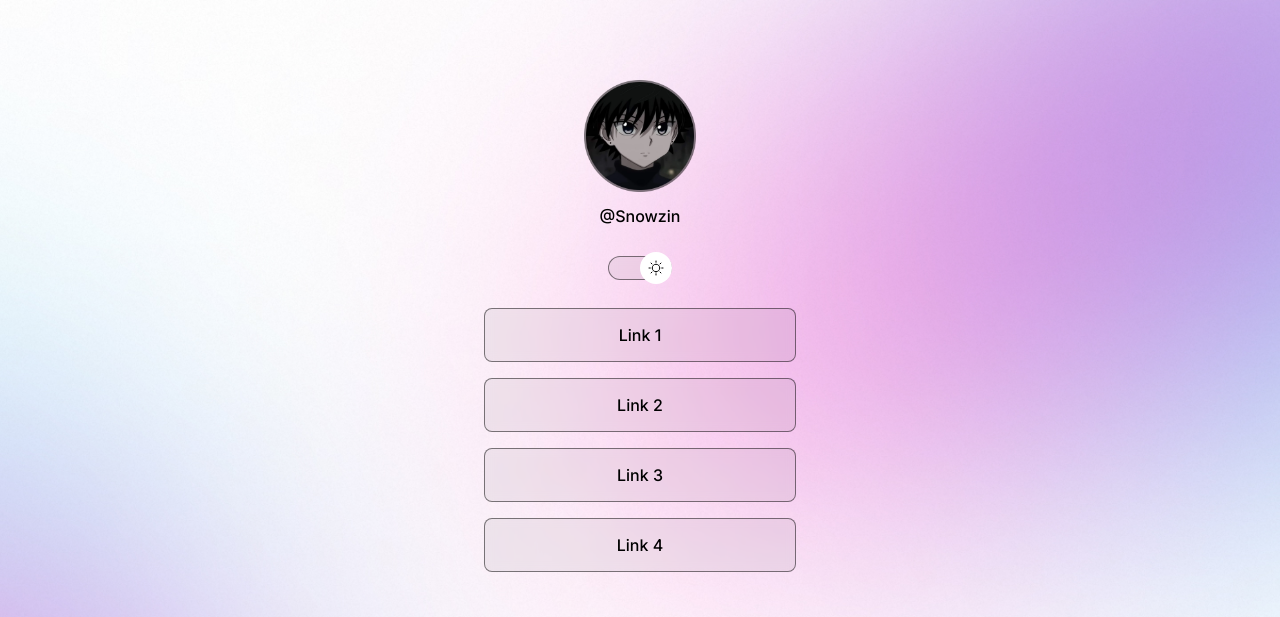
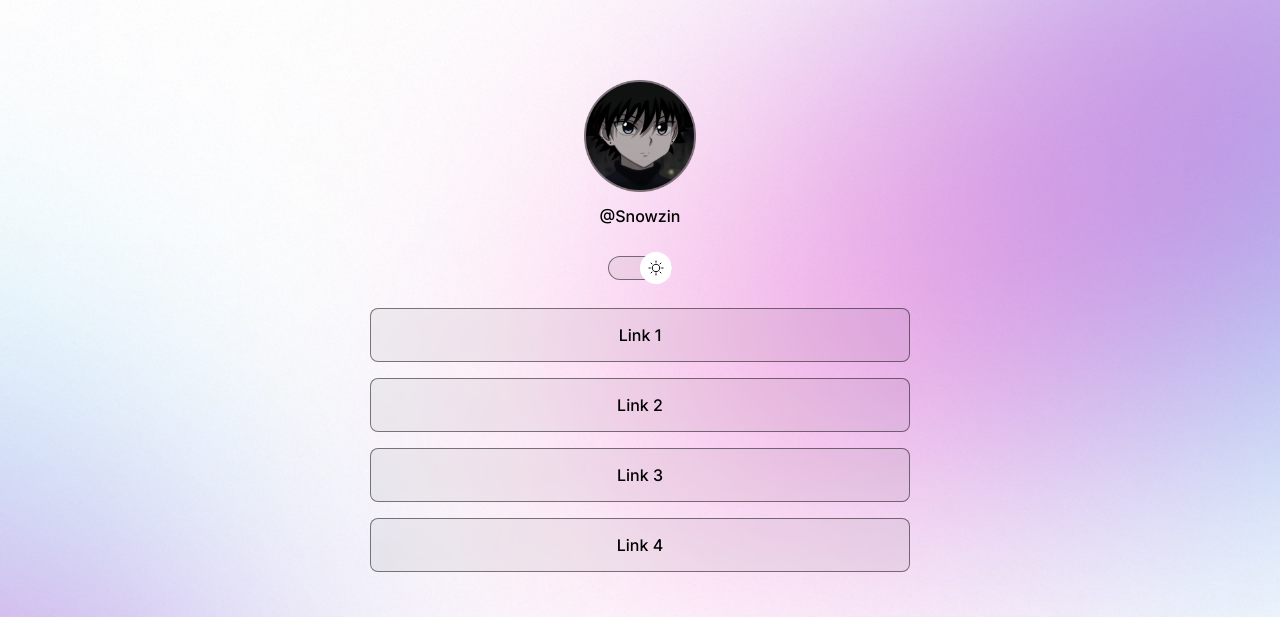
Before and after one commit to TiagoRochaz/LinkTree, a plain HTML site: page index.html in a window 1280 px wide. Shown: the top 617 px of the page. Drawn offline with nearby package versions, Linux system fonts and the light colour scheme; files whose address does not match are found by name.

Commit message:
Change Background based on Media

```diff
--- a/style.css
+++ b/style.css
@@ -34,6 +34,7 @@ body {
 
   /*background: color image repeat position/size */
   background: var(--bg-url) no-repeat top center/cover;
+  height: 100vh;
 }
 
 body * {
@@ -42,7 +43,8 @@ body * {
 }
 
 #container {
-  width: 360px;
+  width: 100%;
+  max-width: 588px;
   margin: 56px auto 0px;
   padding: 0 24px;
 }
@@ -167,3 +169,15 @@ footer {
   text-align: center;
   font-size: 14px;
 }
+
+/* Media queries */
+
+@media (min-width: 700px) {
+  :root {
+    --bg-url: url(./assets/Desktop/Background-dark.jpg);
+  }
+
+  .light {
+    --bg-url: url(./assets/Desktop/Background-light.jpg);
+  }
+}
```
